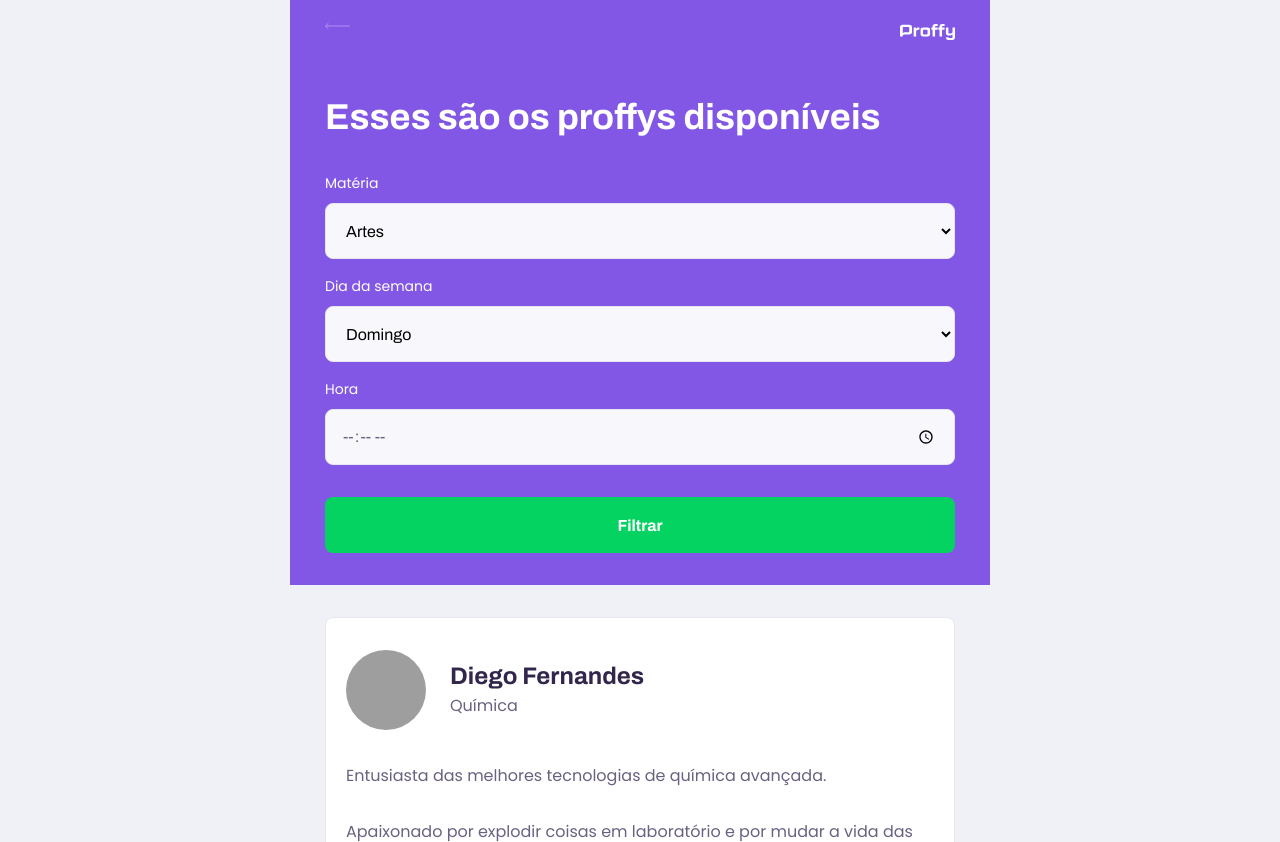
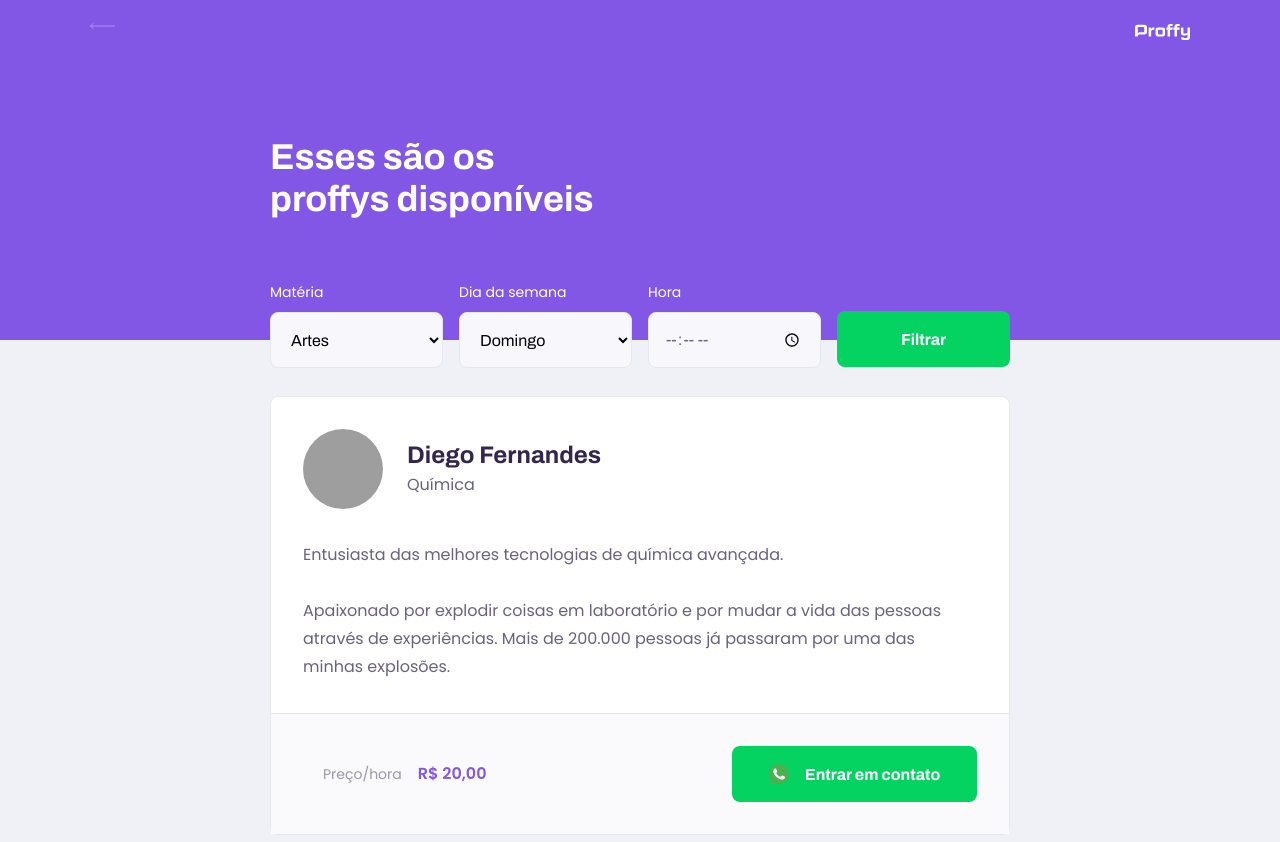
Before and after one commit to genivalc/next-level-week-2, a plain HTML site: page study.html in a window 1280 px wide. Shown: the top 842 px of the page. Drawn offline with Linux system fonts and the light colour scheme; grey boxes are pictures that could not be loaded.

Commit message:
Tela do estudante concluido

```diff
--- a/styles/partials/page-study.css
+++ b/styles/partials/page-study.css
@@ -37,6 +37,8 @@
 .page-header .header-content {
     width: 90%;
     margin: 3.2rem auto;
+
+    position: relative;
 }
 
 .page-header .header-content strong{
@@ -201,3 +203,73 @@
 .teacher-item footer button:hover{
     background: var(--color-secondary-dark);
 }
+
+@media (min-width:700px) {
+    #page-study #container {
+      max-width: 100vw;
+    }
+
+    .page-header {
+      height: 340px;
+    }
+
+    .page-header .top-bar-container {
+      max-width: 1100px;
+    }
+
+    .page-header .header-content {
+      max-width: 740px;
+      margin: 0 auto;
+      flex: 1 1;
+      padding-bottom: 48px;
+      display: flex;
+      flex-direction: column;
+      justify-content: center;
+
+    }
+
+    .page-header .header-content strong {
+      max-width: 350px;
+    }
+
+    .teacher-item header, .teacher-item footer {
+      padding: 32px;
+    }
+
+    #search-teachers {
+      display: grid;
+      grid-template-columns: repeat(4, 1fr);
+      gap: 16px;
+      position: absolute;
+      bottom: -28px;
+    }
+
+    #page-study main {
+      padding: 32px 0;
+      max-width: 740px;
+      margin: 0 auto;
+    }
+
+    #search-teachers .select-block {
+      margin-bottom: 0ch;
+    }
+
+    .teacher-item > p {
+      padding: 0 32px;
+    }
+
+    .teacher-item footer p strong {
+      display: initial;
+      margin-left: 16px;
+    }
+
+    .teacher-item footer button {
+      width: 245px;
+      font-size: 16px;
+      justify-content: center;
+    }
+
+    .teacher-item footer button img {
+      margin-right: 16px;
+    }
+  }
```
